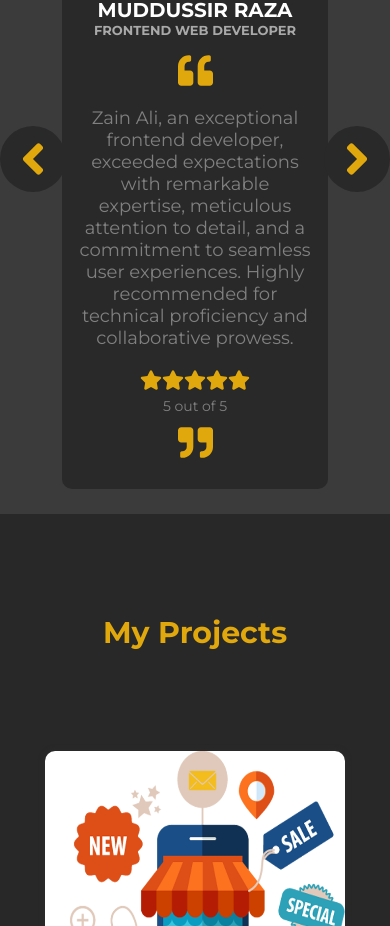
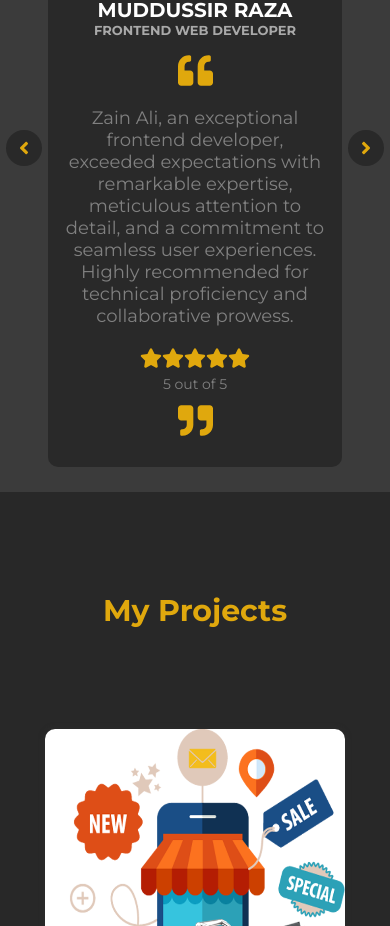
Before and after one commit to mzain42401/mzain, a React (Create React App) app: page / in a window 390 px wide. Shown: the part 5157-6083 px from the top of the page. Built offline with nearby package versions, Linux system fonts and the light colour scheme.

Commit message:
practice

```diff
--- a/src/components/testimonial/clients.module.css
+++ b/src/components/testimonial/clients.module.css
@@ -111,6 +111,16 @@ font-size: 20px;
 }
 @media only screen and (max-width: 600px) {
     .center{
-        width: 98% !important;
+        width: 100% !important;
+    }
+    .leftBtn,.righBtn{
+width: 2%;
+font-size: 20px;
+margin: 0px 20px;
+
+
+    }
+    .middle{
+        width: 100%;
     }
   }
```
